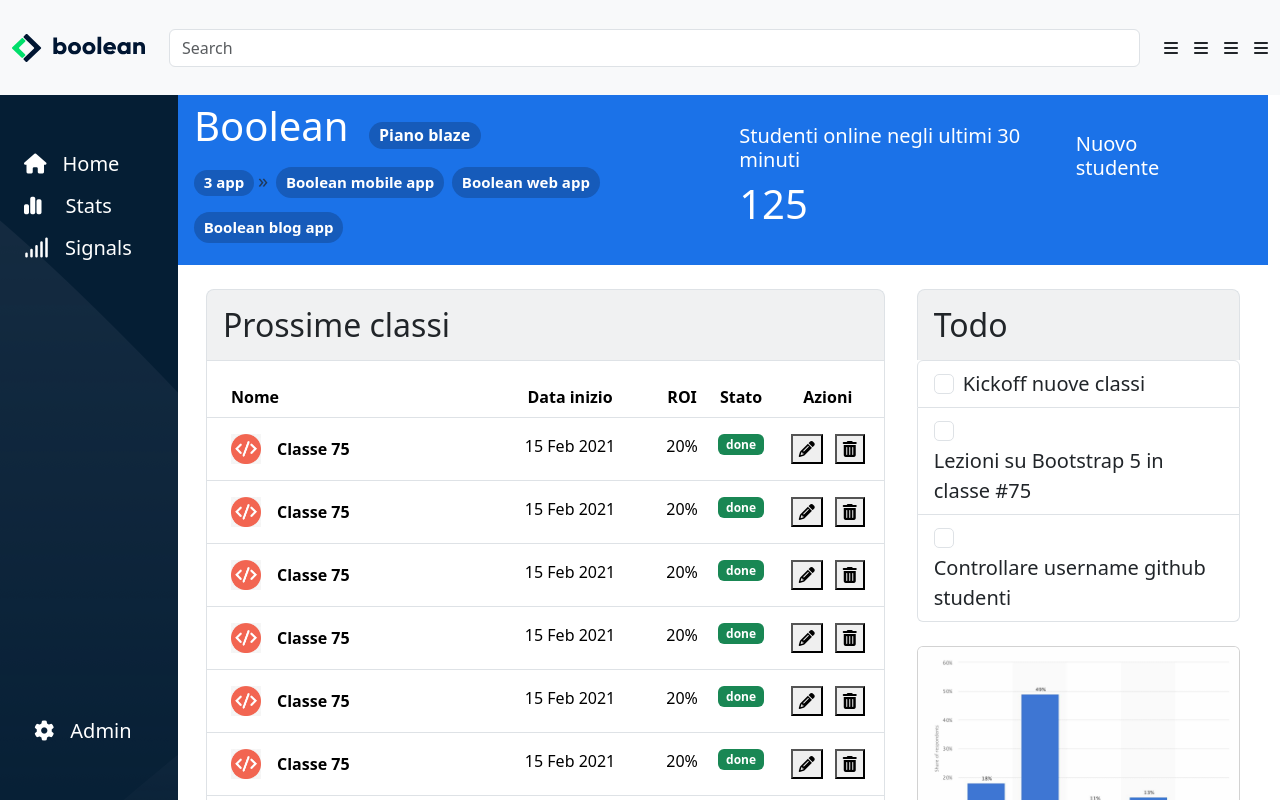
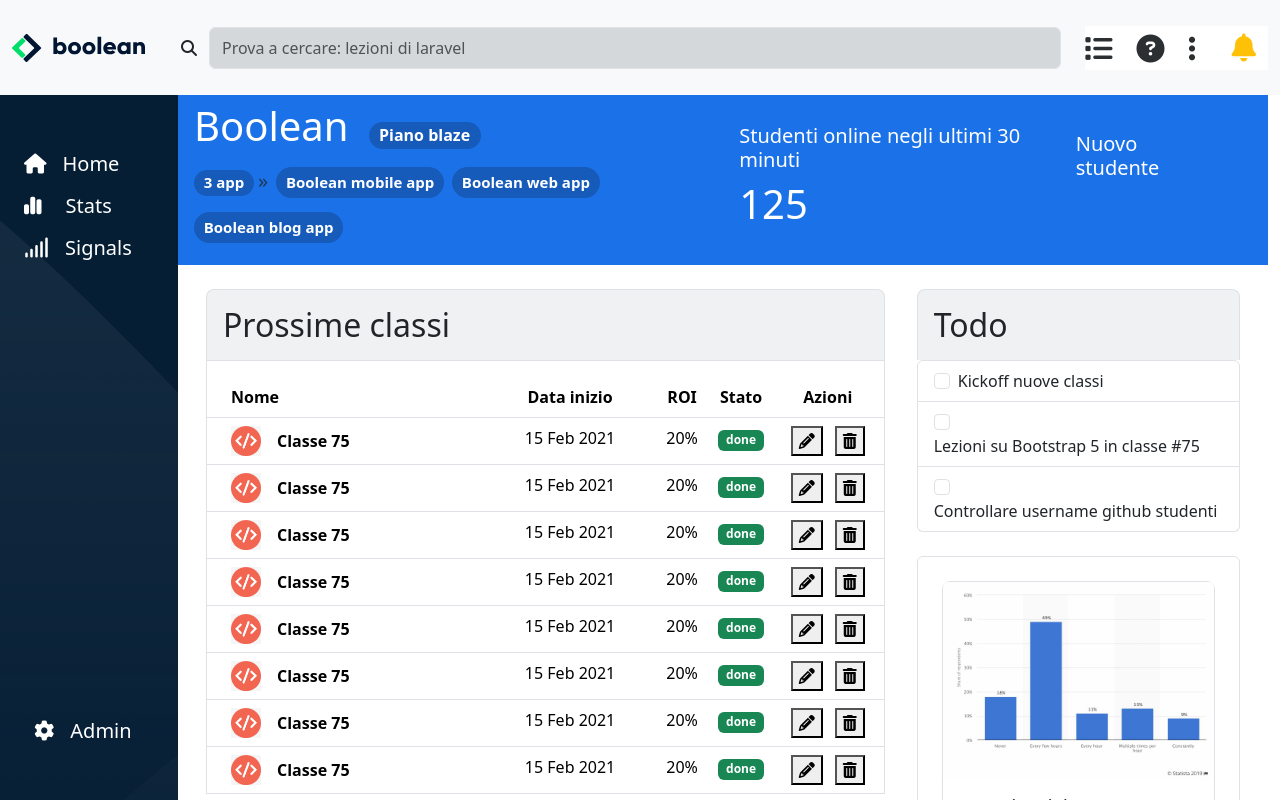
Before and after one commit to michele-pupo/html-css-bootstrap-dashboard, a plain HTML site: page index.html in a window 1280 px wide. Drawn offline with nearby package versions, Linux system fonts and the light colour scheme.

Commit message:
end stylization navbar

```diff
--- a/css/style.css
+++ b/css/style.css
@@ -25,7 +25,11 @@ nav ol li a span, .my_span{
     background-color: #165bba;
 }
 
-@media screen and (max-width: 575px){
+.my_logo_mobile{
+    width: 50px;
+}
+
+@media only screen and (max-width: 769px) and (min-width: 0px){
     .my_aside{
         width: 70px;
     }
--- a/index.html
+++ b/index.html
@@ -21,15 +21,35 @@
         <!-- inizio navbar -->
         <nav class="navbar bg-body-tertiary flex-nowrap justify-content-between my_navbar">
             <div class="container-fluid d-flex">
-                <div class="me-4">
+                <div class="me-4 d-none d-md-inline">
                     <img src="img/logo.svg" alt="logo">
                 </div>
-                <input class="form-control me-4" type="search" placeholder="Search" aria-label="Search">
-                <div class="d-flex justify-content-around column-gap-3">
-                    <i class="fa-solid fa-bars"></i>
-                    <i class="fa-solid fa-bars"></i>
-                    <i class="fa-solid fa-bars"></i>
-                    <i class="fa-solid fa-bars"></i>
+                <div class="d-md-none">
+                    <img class="my_logo_mobile" src="img/mobile-logo.png" alt="mobile logo">
+                </div>
+                <span class="input-group-text border-0"><i class="fa-solid fa-magnifying-glass"></i></span>
+                <input class="form-control me-4 bg-secondary bg-opacity-25 py-2"  type="search" placeholder="Prova a cercare: lezioni di laravel" aria-label="Search">
+                <div class="d-flex justify-content-around align-items-center bg-white column-gap-4 fs-3">
+                    <a href=""><i class="fa-solid fa-list text-secondary-emphasis"></i></a>
+                    <a href=""><i class="fa-solid fa-circle-question text-secondary-emphasis"></i></a>
+                    <a href=""><i class="fa-solid fa-ellipsis-vertical text-secondary-emphasis"></i></a>
+                    <div class="btn-group dropstart">
+                        <a href="#" role="button" class="btn btn-secondary bg-white border-0 pt-2" data-bs-toggle="dropdown" aria-expanded="false">
+                            <i class="fa-solid fa-bell text-warning fs-3"></i>
+                        </a>
+                        <ul class="dropdown-menu"
+                            <li class="my-2 ms-3">
+                                <a class="dropdown-item w-auto" href="#">Profilo</a>
+                            </li>
+                            <li class="my-2 ms-3">
+                                <a class="dropdown-item w-auto" href="#">Fatturazione</a>
+                            </li>
+                            <li class="my-2 ms-3">
+                                <a class="dropdown-item w-auto" href="#">Logout</a>
+                            </li>
+                            <a href=""></a>
+                        </ul>
+                    </div>
                 </div>
             </div>
         </nav>
@@ -45,12 +65,12 @@
             <!-- inizio aside sinistra -->
             <div class="col-1 row my_aside align-content-between">
                 <div class="text-xl-start text-sm-center mt-5">
-                    <button type="button" class="btn btn-outline-secondary border-0 text-white fs-5"><i class="fa-solid fa-house"></i><span class="ms-3 d-none d-sm-inline">Home</span></button>
-                    <button type="button" class="btn btn-outline-secondary border-0 text-white fs-5"><i class="fa-solid fa-chart-simple"></i><span class="ms-4 d-none d-sm-inline">Stats</span></button>
-                    <button type="button" class="btn btn-outline-secondary border-0 text-white fs-5"><i class="fa-solid fa-signal"></i><span class="ms-3 d-none d-sm-inline">Signals</span></button>
+                    <button type="button" class="btn btn-outline-secondary border-0 text-white fs-5"><i class="fa-solid fa-house"></i><span class="ms-3 d-none d-md-inline">Home</span></button>
+                    <button type="button" class="btn btn-outline-secondary border-0 text-white fs-5"><i class="fa-solid fa-chart-simple"></i><span class="ms-4 d-none d-md-inline">Stats</span></button>
+                    <button type="button" class="btn btn-outline-secondary border-0 text-white fs-5"><i class="fa-solid fa-signal"></i><span class="ms-3 d-none d-md-inline">Signals</span></button>
                 </div>
                 <div  class="text-center mb-5">
-                    <button type="button" class="btn btn-outline-secondary border-0 text-white fs-5"><i class="fa-solid fa-gear"></i><span class="ms-3 d-none d-sm-inline">Admin</span></button>
+                    <button type="button" class="btn btn-outline-secondary border-0 text-white fs-5"><i class="fa-solid fa-gear"></i><span class="ms-3 d-none d-md-inline">Admin</span></button>
                 </div>
             </div>
             <!-- fine aside sinistra -->
@@ -125,17 +145,17 @@
                                         <th scope="row">
                                             <a href="#" target="" class="d-flex align-items-center text-black text-decoration-none">
                                                 <div>
-                                                    <img src="img/class-avatar.jpg" class="img-fluid ms-3 py-2" alt="class avatar">
+                                                    <img src="img/class-avatar.jpg" class="img-fluid ms-3" alt="class avatar">
                                                 </div>
                                                 <span class="ms-3">Classe 75</span>
                                             </a>
                                         </th>
-                                        <td class="text-center col-xl-3 d-none d-sm-table-cell pt-3">15 Feb 2021</td>
-                                        <td class="text-center d-none d-sm-table-cell py-3">20%</td>
+                                        <td class="text-center col-xl-3 d-none d-sm-table-cell">15 Feb 2021</td>
+                                        <td class="text-center d-none d-sm-table-cell">20%</td>
                                         <td class="text-center">
-                                            <span class="badge text-bg-success mt-2">done</span>
+                                            <span class="badge text-bg-success">done</span>
                                         </td>
-                                        <td class="text-center col-xl-5 py-3">
+                                        <td class="text-center col-xl-5">
                                             <button class="text-center mx-1">
                                                 <i class="fa-solid fa-pencil"></i>
                                             </button>
@@ -148,17 +168,17 @@
                                         <th scope="row">
                                             <a href="#" target="" class="d-flex align-items-center text-black text-decoration-none">
                                                 <div>
-                                                    <img src="img/class-avatar.jpg" class="img-fluid ms-3 py-2" alt="class avatar">
+                                                    <img src="img/class-avatar.jpg" class="img-fluid ms-3" alt="class avatar">
                                                 </div>
                                                 <span class="ms-3">Classe 75</span>
                                             </a>
                                         </th>
-                                        <td class="text-center col-xl-3 d-none d-sm-table-cell pt-3">15 Feb 2021</td>
-                                        <td class="text-center d-none d-sm-table-cell py-3">20%</td>
+                                        <td class="text-center col-xl-3 d-none d-sm-table-cell">15 Feb 2021</td>
+                                        <td class="text-center d-none d-sm-table-cell">20%</td>
                                         <td class="text-center">
-                                            <span class="badge text-bg-success mt-2">done</span>
+                                            <span class="badge text-bg-success">done</span>
                                         </td>
-                                        <td class="text-center col-xl-5 py-3">
+                                        <td class="text-center col-xl-5">
                                             <button class="text-center mx-1">
                                                 <i class="fa-solid fa-pencil"></i>
                                             </button>
@@ -171,17 +191,17 @@
                                         <th scope="row">
                                             <a href="#" target="" class="d-flex align-items-center text-black text-decoration-none">
                                                 <div>
-                                                    <img src="img/class-avatar.jpg" class="img-fluid ms-3 py-2" alt="class avatar">
+                                                    <img src="img/class-avatar.jpg" class="img-fluid ms-3" alt="class avatar">
                                                 </div>
                                                 <span class="ms-3">Classe 75</span>
                                             </a>
                                         </th>
-                                        <td class="text-center col-xl-3 d-none d-sm-table-cell pt-3">15 Feb 2021</td>
-                                        <td class="text-center d-none d-sm-table-cell py-3">20%</td>
+                                        <td class="text-center col-xl-3 d-none d-sm-table-cell">15 Feb 2021</td>
+                                        <td class="text-center d-none d-sm-table-cell">20%</td>
                                         <td class="text-center">
-                                            <span class="badge text-bg-success mt-2">done</span>
+                                            <span class="badge text-bg-success">done</span>
                                         </td>
-                                        <td class="text-center col-xl-5 py-3">
+                                        <td class="text-center col-xl-5">
                                             <button class="text-center mx-1">
                                                 <i class="fa-solid fa-pencil"></i>
                                             </button>
@@ -194,17 +214,17 @@
                                         <th scope="row">
                                             <a href="#" target="" class="d-flex align-items-center text-black text-decoration-none">
                                                 <div>
-                                                    <img src="img/class-avatar.jpg" class="img-fluid ms-3 py-2" alt="class avatar">
+                                                    <img src="img/class-avatar.jpg" class="img-fluid ms-3" alt="class avatar">
                                                 </div>
                                                 <span class="ms-3">Classe 75</span>
                                             </a>
                                         </th>
-                                        <td class="text-center col-xl-3 d-none d-sm-table-cell pt-3">15 Feb 2021</td>
-                                        <td class="text-center d-none d-sm-table-cell py-3">20%</td>
+                                        <td class="text-center col-xl-3 d-none d-sm-table-cell">15 Feb 2021</td>
+                                        <td class="text-center d-none d-sm-table-cell">20%</td>
                                         <td class="text-center">
-                                            <span class="badge text-bg-success mt-2">done</span>
+                                            <span class="badge text-bg-success">done</span>
                                         </td>
-                                        <td class="text-center col-xl-5 py-3">
+                                        <td class="text-center col-xl-5">
                                             <button class="text-center mx-1">
                                                 <i class="fa-solid fa-pencil"></i>
                                             </button>
@@ -217,17 +237,17 @@
                                         <th scope="row">
                                             <a href="#" target="" class="d-flex align-items-center text-black text-decoration-none">
                                                 <div>
-                                                    <img src="img/class-avatar.jpg" class="img-fluid ms-3 py-2" alt="class avatar">
+                                                    <img src="img/class-avatar.jpg" class="img-fluid ms-3" alt="class avatar">
                                                 </div>
                                                 <span class="ms-3">Classe 75</span>
                                             </a>
                                         </th>
-                                        <td class="text-center col-xl-3 d-none d-sm-table-cell pt-3">15 Feb 2021</td>
-                                        <td class="text-center d-none d-sm-table-cell py-3">20%</td>
+                                        <td class="text-center col-xl-3 d-none d-sm-table-cell">15 Feb 2021</td>
+                                        <td class="text-center d-none d-sm-table-cell">20%</td>
                                         <td class="text-center">
-                                            <span class="badge text-bg-success mt-2">done</span>
+                                            <span class="badge text-bg-success">done</span>
                                         </td>
-                                        <td class="text-center col-xl-5 py-3">
+                                        <td class="text-center col-xl-5">
                                             <button class="text-center mx-1">
                                                 <i class="fa-solid fa-pencil"></i>
                                             </button>
@@ -240,17 +260,17 @@
                                         <th scope="row">
                                             <a href="#" target="" class="d-flex align-items-center text-black text-decoration-none">
                                                 <div>
-                                                    <img src="img/class-avatar.jpg" class="img-fluid ms-3 py-2" alt="class avatar">
+                                                    <img src="img/class-avatar.jpg" class="img-fluid ms-3" alt="class avatar">
                                                 </div>
                                                 <span class="ms-3">Classe 75</span>
                                             </a>
                                         </th>
-                                        <td class="text-center col-xl-3 d-none d-sm-table-cell pt-3">15 Feb 2021</td>
-                                        <td class="text-center d-none d-sm-table-cell py-3">20%</td>
+                                        <td class="text-center col-xl-3 d-none d-sm-table-cell">15 Feb 2021</td>
+                                        <td class="text-center d-none d-sm-table-cell">20%</td>
                                         <td class="text-center">
-                                            <span class="badge text-bg-success mt-2">done</span>
+                                            <span class="badge text-bg-success">done</span>
                                         </td>
-                                        <td class="text-center col-xl-5 py-3">
+                                        <td class="text-center col-xl-5">
                                             <button class="text-center mx-1">
                                                 <i class="fa-solid fa-pencil"></i>
                                             </button>
@@ -263,17 +283,17 @@
                                         <th scope="row">
                                             <a href="#" target="" class="d-flex align-items-center text-black text-decoration-none">
                                                 <div>
-                                                    <img src="img/class-avatar.jpg" class="img-fluid ms-3 py-2" alt="class avatar">
+                                                    <img src="img/class-avatar.jpg" class="img-fluid ms-3" alt="class avatar">
                                                 </div>
                                                 <span class="ms-3">Classe 75</span>
                                             </a>
                                         </th>
-                                        <td class="text-center col-xl-3 d-none d-sm-table-cell pt-3">15 Feb 2021</td>
-                                        <td class="text-center d-none d-sm-table-cell py-3">20%</td>
+                                        <td class="text-center col-xl-3 d-none d-sm-table-cell">15 Feb 2021</td>
+                                        <td class="text-center d-none d-sm-table-cell">20%</td>
                                         <td class="text-center">
-                                            <span class="badge text-bg-success mt-2">done</span>
+                                            <span class="badge text-bg-success">done</span>
                                         </td>
-                                        <td class="text-center col-xl-5 py-3">
+                                        <td class="text-center col-xl-5">
                                             <button class="text-center mx-1">
                                                 <i class="fa-solid fa-pencil"></i>
                                             </button>
@@ -286,17 +306,17 @@
                                         <th scope="row">
                                             <a href="#" target="" class="d-flex align-items-center text-black text-decoration-none">
                                                 <div>
-                                                    <img src="img/class-avatar.jpg" class="img-fluid ms-3 py-2" alt="class avatar">
+                                                    <img src="img/class-avatar.jpg" class="img-fluid ms-3" alt="class avatar">
                                                 </div>
                                                 <span class="ms-3">Classe 75</span>
                                             </a>
                                         </th>
-                                        <td class="text-center col-xl-3 d-none d-sm-table-cell pt-3">15 Feb 2021</td>
-                                        <td class="text-center d-none d-sm-table-cell py-3">20%</td>
+                                        <td class="text-center col-xl-3 d-none d-sm-table-cell">15 Feb 2021</td>
+                                        <td class="text-center d-none d-sm-table-cell">20%</td>
                                         <td class="text-center">
-                                            <span class="badge text-bg-success mt-2">done</span>
+                                            <span class="badge text-bg-success">done</span>
                                         </td>
-                                        <td class="text-center col-xl-5 py-3">
+                                        <td class="text-center col-xl-5">
                                             <button class="text-center mx-1">
                                                 <i class="fa-solid fa-pencil"></i>
                                             </button>
@@ -312,37 +332,37 @@
 
                         <!-- sezione faq -->
                         <div>
-                            <h2 class="border border-bottom-0 rounded-top-3 bg-secondary bg-opacity-10 mt-4 mb-0 p-3">F.A.Q</h2>
+                            <h2 class="border border-bottom-0 rounded-top-3 bg-secondary bg-opacity-10 mt-4 mb-0 p-3">F.A.Q.</h2>
                         </div>
                         <div class="accordion accordion-flush" id="accordionFlushExample">
                             <div class="accordion-item">
                                 <h2 class="accordion-header pt-3 border-start border-end border-top">
-                                    <button class="accordion-button collapsed fs-5" type="button" data-bs-toggle="collapse" data-bs-target="#flush-collapseOne" aria-expanded="false" aria-controls="flush-collapseOne">
+                                    <button class="accordion-button collapsed fs-6" type="button" data-bs-toggle="collapse" data-bs-target="#flush-collapseOne" aria-expanded="false" aria-controls="flush-collapseOne">
                                         Come aggiungere un nuovo studente?
                                     </button>
                                 </h2>
                                 <div id="flush-collapseOne" class="accordion-collapse collapse" data-bs-parent="#accordionFlushExample">
-                                    <div class="accordion-body">Clicca sul + in alto nella sezione blu.*</div>
+                                    <div class="accordion-body fs-6">Clicca sul + in alto nella sezione blu.*</div>
                                 </div>
                             </div>
                             <div class="accordion-item">
                                 <h2 class="accordion-header border-start border-end">
-                                    <button class="accordion-button collapsed fs-5" type="button" data-bs-toggle="collapse" data-bs-target="#flush-collapseTwo" aria-expanded="false" aria-controls="flush-collapseTwo">
+                                    <button class="accordion-button collapsed fs-6" type="button" data-bs-toggle="collapse" data-bs-target="#flush-collapseTwo" aria-expanded="false" aria-controls="flush-collapseTwo">
                                     Come posso accedere alle informazioni del mio account?
                                     </button>
                                 </h2>
                                 <div id="flush-collapseTwo" class="accordion-collapse collapse" data-bs-parent="#accordionFlushExample">
-                                    <div class="accordion-body">Clicca sull'icona della campanella.</div>
+                                    <div class="accordion-body fs-6">Clicca sull'icona della campanella.</div>
                                 </div>
                             </div>
                             <div class="accordion-item">
                                 <h2 class="accordion-header border-start border-end border-bottom">
-                                    <button class="accordion-button collapsed fs-5 mb-4" type="button" data-bs-toggle="collapse" data-bs-target="#flush-collapseThree" aria-expanded="false" aria-controls="flush-collapseThree">
+                                    <button class="accordion-button collapsed fs-6 mb-4" type="button" data-bs-toggle="collapse" data-bs-target="#flush-collapseThree" aria-expanded="false" aria-controls="flush-collapseThree">
                                     Posso usare questa dashboard da mobile?
                                     </button>
                                 </h2>
                                 <div id="flush-collapseThree" class="accordion-collapse collapse" data-bs-parent="#accordionFlushExample">
-                                    <div class="accordion-body">Scarica l'app per mobile.</div>
+                                    <div class="accordion-body fs-6">Scarica l'app per mobile.</div>
                                 </div>
                             </div>
                         </div>
@@ -356,7 +376,7 @@
                          <!-- sezione todo -->
                         <div>
                             <h2 class="border border-bottom-0 rounded-top-3 bg-secondary bg-opacity-10 mt-4 mb-0 p-3">Todo</h2>
-                            <ul class="list-group fs-5">
+                            <ul class="list-group fs-6">
                                 <li class="list-group-item">
                                     <input class="form-check-input me-1" type="checkbox" value="" id="firstCheckbox">
                                     <label class="form-check-label" for="firstCheckbox">Kickoff nuove classi</label>
@@ -375,19 +395,21 @@
 
 
                         <!-- sezione card -->
-                        <div class="card mt-4">
-                            <img src="img/stats.jpeg" class="card-img-top" alt="...">
+                        <div class="card mt-4 border p-4">
+                            <div class="border rounded-3">
+                            <img src="img/stats.jpeg" class="card-img-top" alt="stats">
                             <div class="card-body">
                                 <h5 class="card-title">Utenti attivi</h5>
                                 <p class="card-text">Lista degli utenti attivi in piattaforma nell'ultimo mese.</p>
                             </div>
                             <ul class="list-group list-group-flush">
-                                <li class="list-group-item">Gennaio: 1200</li>
+                                <li class="list-group-item border-top">Gennaio: 1200</li>
                                 <li class="list-group-item">Febbraio: 800</li>
-                                <li class="list-group-item">Marzo: 1500</li>
+                                <li class="list-group-item border-bottom">Marzo: 1500</li>
                             </ul>
                             <div class="card-body">
                                 <a href="#" class="card-link">Visualizza report approfondito</a>
+                            </div>
                             </div>
                         </div>
                         <!-- sezione card -->
```
